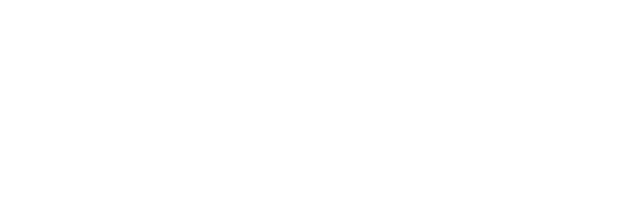
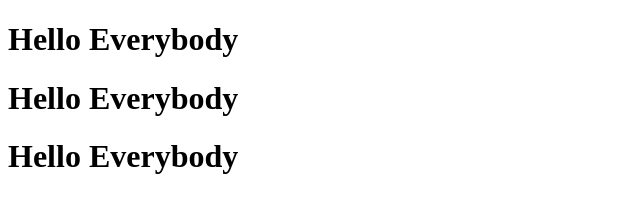
Before and after one commit to MdArifurRahmanRaihan/My-Second-Repository, a plain HTML site: page index.html in a window 1280 px wide. Shown: the whole page, without its empty margins (0-640 px from the left). Drawn offline with Linux system fonts and the light colour scheme.

Commit message:
Add new code

```diff
--- a/index.html
+++ b/index.html
@@ -5,6 +5,9 @@
     <meta http-equiv="X-UA-Compatible" content="IE=edge">
     <meta name="viewport" content="width=device-width, initial-scale=1.0">
     <title>My second git hub</title>
+    <h1>Hello Everybody</h1>
+    <h1>Hello Everybody</h1>
+    <h1>Hello Everybody</h1>
 </head>
 <body>
 
```
